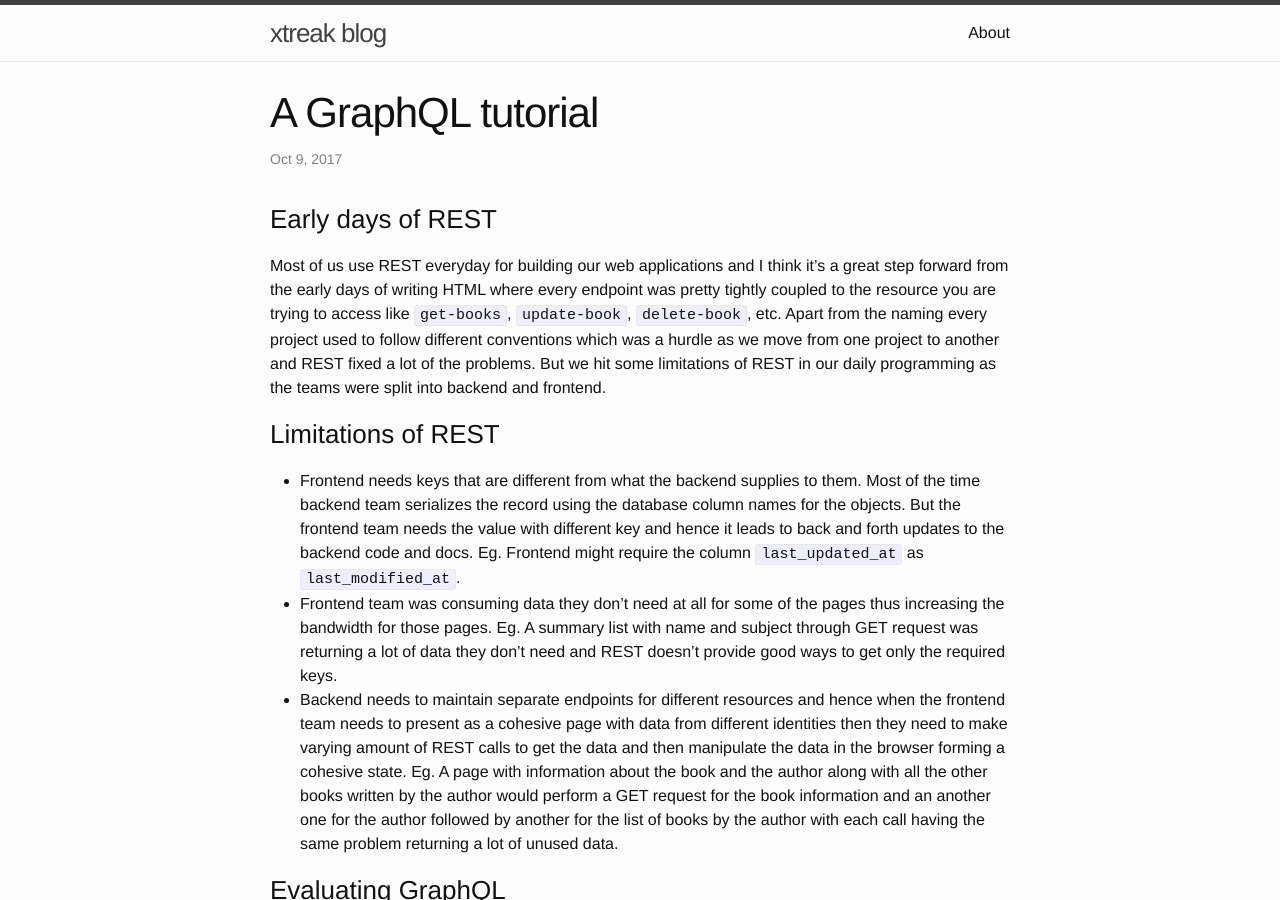
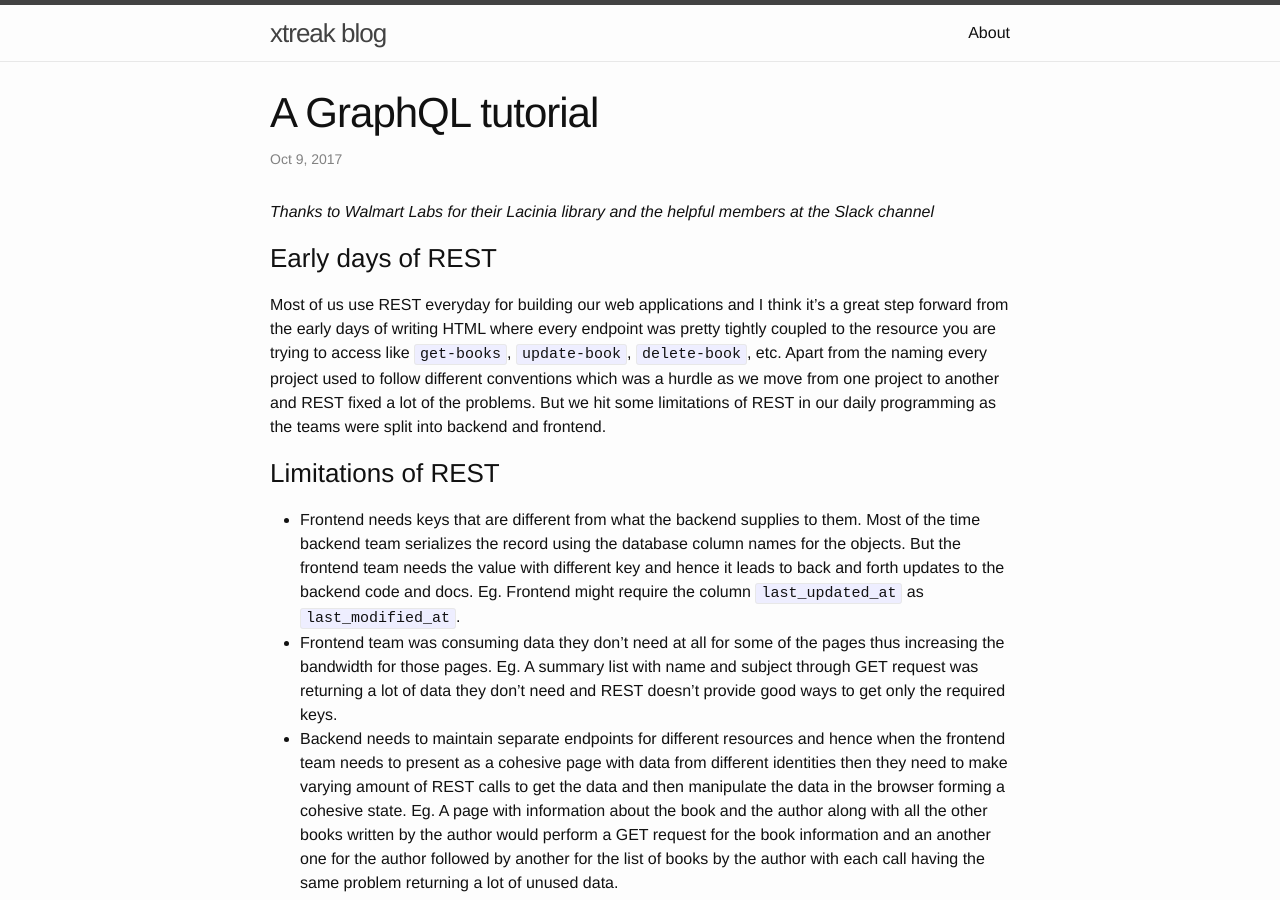
Before and after one commit to tirkarthi/tirkarthi.github.io, a Jekyll site: the page built from _posts/2017-10-09-graphql-tutorial.md, in a window 1280 px wide and 900 px high. Built offline with Jekyll 4.4.1, drawn with Linux system fonts in a browser that asks for light colours; comment, search, counter and statistics services are not loaded.

Commit message:
Add credits and images

```diff
--- a/_posts/2017-10-09-graphql-tutorial.md
+++ b/_posts/2017-10-09-graphql-tutorial.md
@@ -4,6 +4,8 @@ title:  A GraphQL tutorial
 date:   2017-10-09 07:00:29 +0530
 categories: clojure
 ---
+
+*Thanks to Walmart Labs for their Lacinia library and the helpful members at the Slack channel*
 
 ### Early days of REST
 
```
Also changed, not shown: images/core_logic_demo.png (added).
